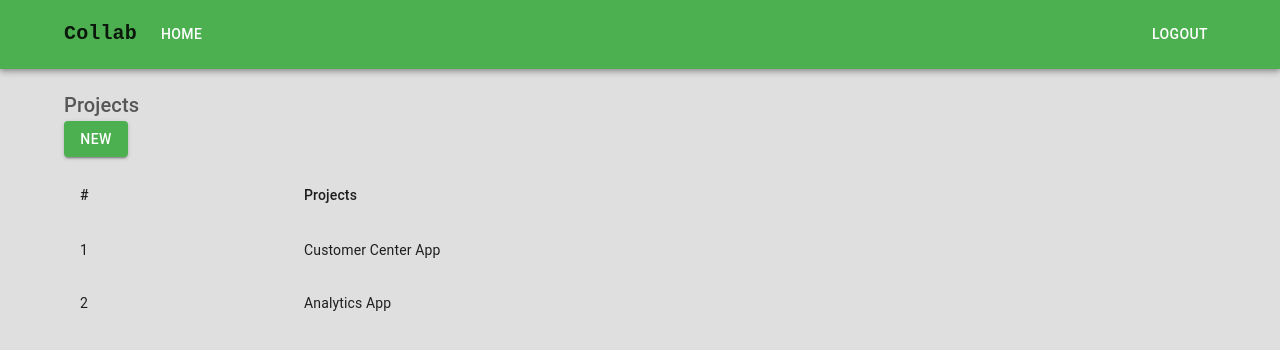
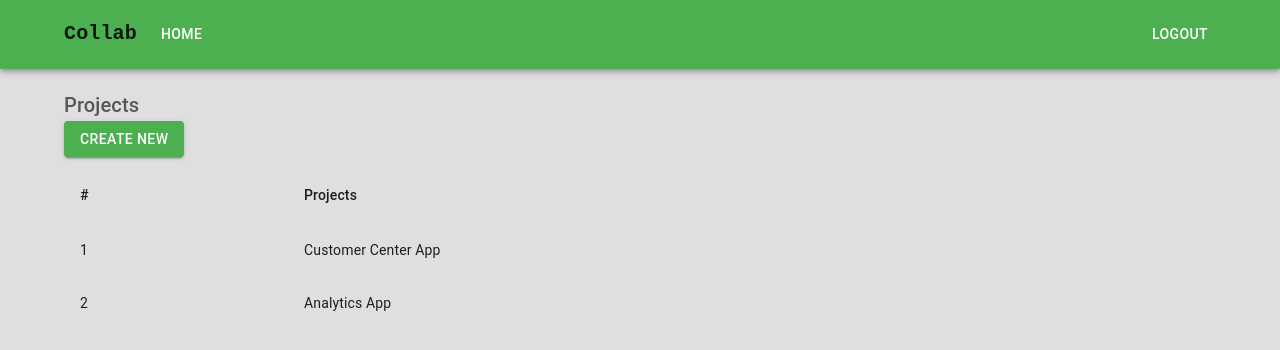
Before and after one commit to iamashwincherian/colab-frontend, a React (Create React App) app: page /projects in a window 1280 px wide. Shown: the top 350 px of the page. Built offline with nearby package versions, Linux system fonts and the light colour scheme.

Commit message:
Fix text

```diff
--- a/src/pages/Projects/Projects.js
+++ b/src/pages/Projects/Projects.js
@@ -31,7 +31,7 @@ export default function Projects() {
     <Container>
       <Typography variant="h6">Projects</Typography>
       <Button variant="contained" color="primary" sx={{ color: "white" }}>
-                New
+        Create new
       </Button>
 
       <TableContainer sx={{ my: "10px" }}>
```
Lines whose indentation alone changed are shown as unchanged.
